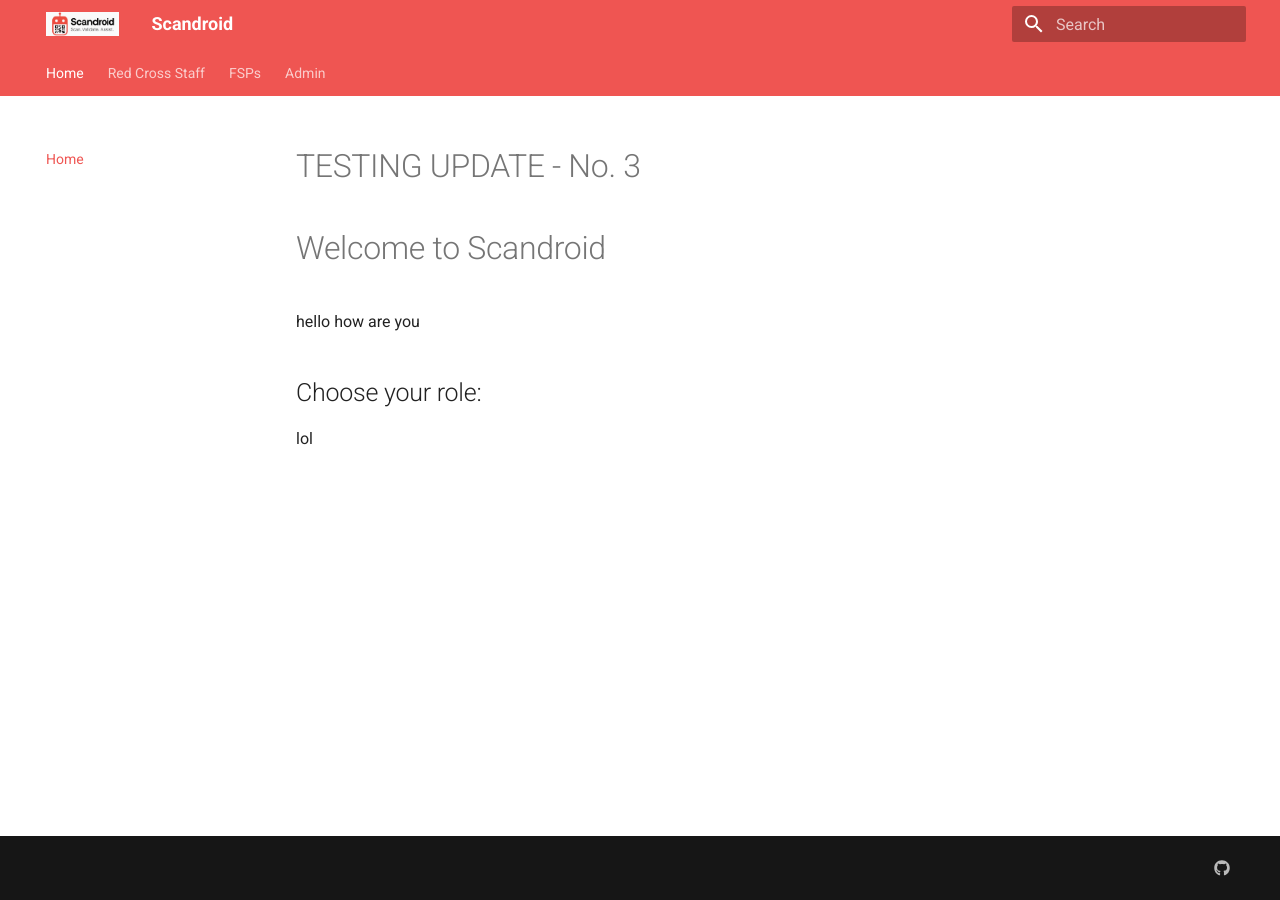
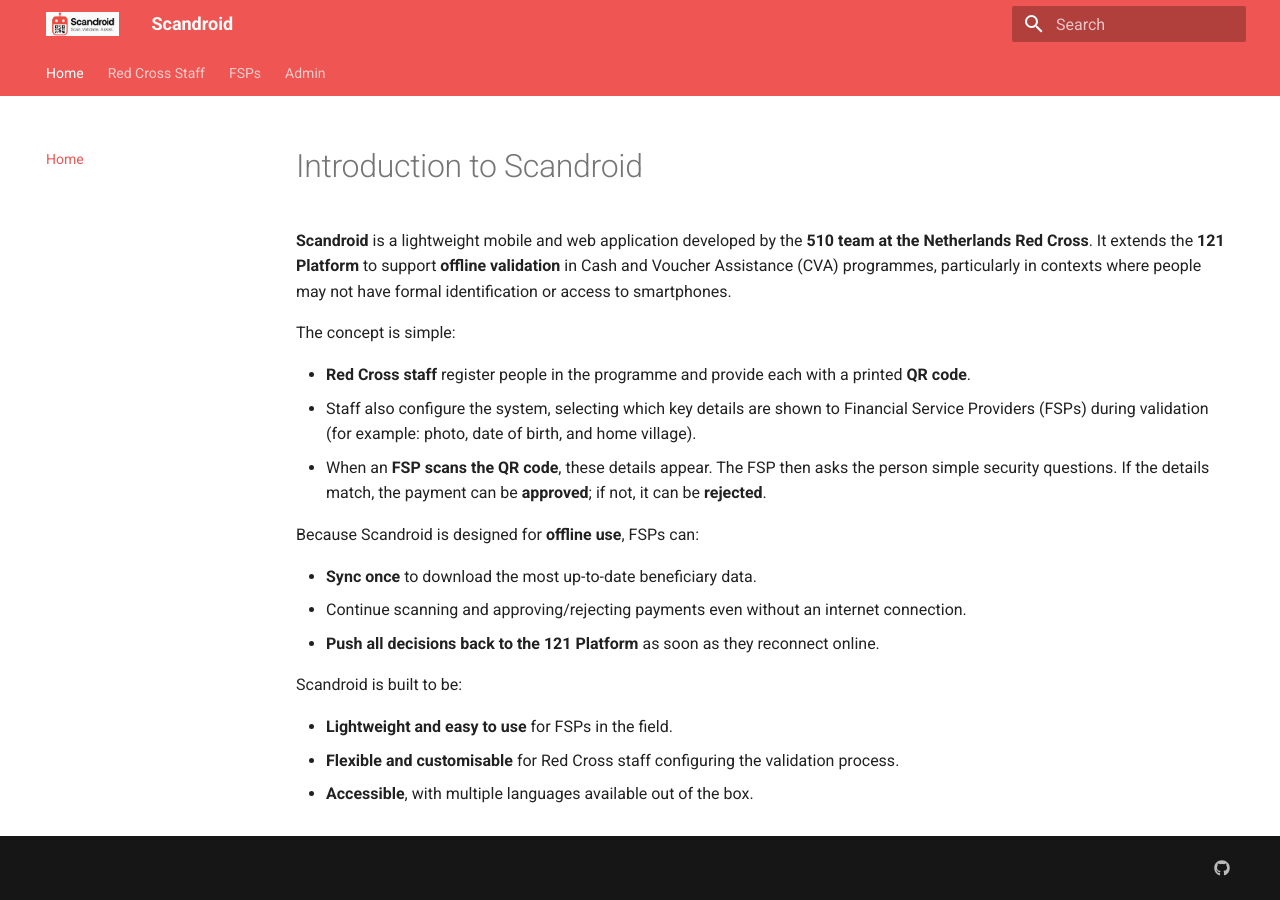
Before and after one commit to jackwharrison/scandroid-user-guide, an MkDocs documentation site: the page built from docs/index.md, in a window 1280 px wide. Built offline with MkDocs 1.6.1 and Material for MkDocs 9.7.7, drawn with Linux system fonts in a browser that asks for light colours.

Commit message:
Update index.md

```diff
--- a/docs/index.md
+++ b/docs/index.md
@@ -1,7 +1,21 @@
-# TESTING UPDATE - No. 3
+# Introduction to Scandroid
 
-# Welcome to Scandroid
-hello how are you
-## Choose your role:
+**Scandroid** is a lightweight mobile and web application developed by the **510 team at the Netherlands Red Cross**. It extends the **121 Platform** to support **offline validation** in Cash and Voucher Assistance (CVA) programmes, particularly in contexts where people may not have formal identification or access to smartphones.
 
-lol
+The concept is simple:
+
+- **Red Cross staff** register people in the programme and provide each with a printed **QR code**.
+- Staff also configure the system, selecting which key details are shown to Financial Service Providers (FSPs) during validation (for example: photo, date of birth, and home village).
+- When an **FSP scans the QR code**, these details appear. The FSP then asks the person simple security questions. If the details match, the payment can be **approved**; if not, it can be **rejected**.
+
+Because Scandroid is designed for **offline use**, FSPs can:
+
+- **Sync once** to download the most up-to-date beneficiary data.
+- Continue scanning and approving/rejecting payments even without an internet connection.
+- **Push all decisions back to the 121 Platform** as soon as they reconnect online.
+
+Scandroid is built to be:
+
+- **Lightweight and easy to use** for FSPs in the field.
+- **Flexible and customisable** for Red Cross staff configuring the validation process.
+- **Accessible**, with multiple languages available out of the box.
```
